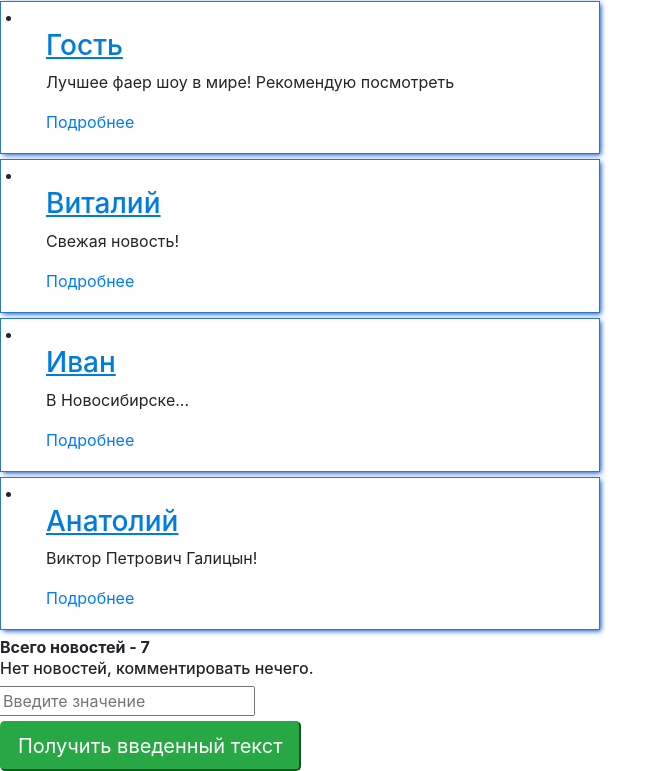
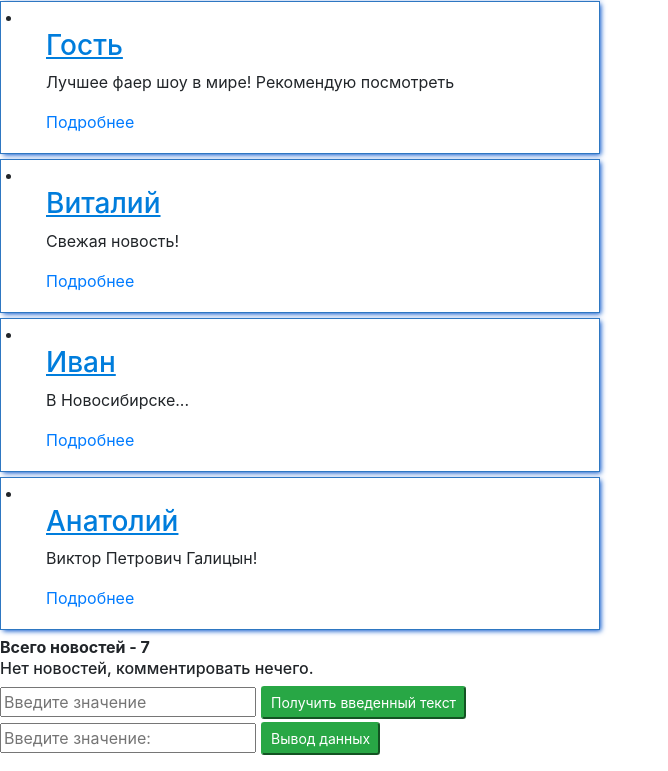
Before and after one commit to SentDyem/news-react-application, a React (Create React App) app: page / in a window 1280 px wide. Shown: the part 699-1470 px from the top of the page, without its empty margins (0-668 px from the left). Built offline with nearby package versions, Linux system fonts and the light colour scheme.

Commit message:
add temp test function #2

```diff
--- a/src/App.js
+++ b/src/App.js
@@ -4,7 +4,8 @@ import News from "./components/News/News";
 import Comments from "./components/Comments/Comments";
 import myNews from "./components/News/Data/myNews";
 import 'bootstrap/dist/css/bootstrap.min.css';
-import Test from '../src/components/Tests/TestInput';
+import TestInput from '../src/components/Tests/TestInput';
+import TestInput2 from "./components/Tests/TestInput2";
 
 function App() {
   return (
@@ -14,7 +15,8 @@ function App() {
         </div>
       <News data = {myNews}/>
       <Comments />
-      <Test />
+      <TestInput />
+      <TestInput2 />
     </div>
   );
 }
--- a/src/components/Tests/TestInput.js
+++ b/src/components/Tests/TestInput.js
@@ -17,12 +17,12 @@ class Test extends React.Component {
     {
         return (
             <div>
-                <input className="test-input input-group-append"
+                <input className="test-input"
                        placeholder = 'Введите значение'
                        onChange = {this.onChangeHandler}
                        value = {this.state.myValue}
                 />
-                       <button className="btn-success btn-lg"onClick={this.onButtonClickHandler}>Получить введенный текст</button>
+                       <button className="btn-success btn-sm" onClick={this.onButtonClickHandler}>Получить введенный текст</button>
             </div>
 
         )
--- /dev/null
+++ b/src/components/Tests/TestInput2.js
@@ -0,0 +1,29 @@
+import React from "react";
+
+class TestInput2 extends React.Component {
+
+    constructor(props) {
+        super(props);
+        this.input = React.createRef();
+    }
+    onButtonClickHandler = () =>
+    {
+        alert(this.input.current.value);
+    };
+
+
+    render() {
+        return (
+            <div>
+                <input className="test-input"
+                       type="text"
+                       placeholder="Введите значение:"
+                       defaultValue= ''
+                       ref = {this.input}
+                />
+                <button onClick={this.onButtonClickHandler} className="btn-success btn-sm">Вывод данных</button>
+            </div>
+        );
+    }
+}
+export default TestInput2
```
